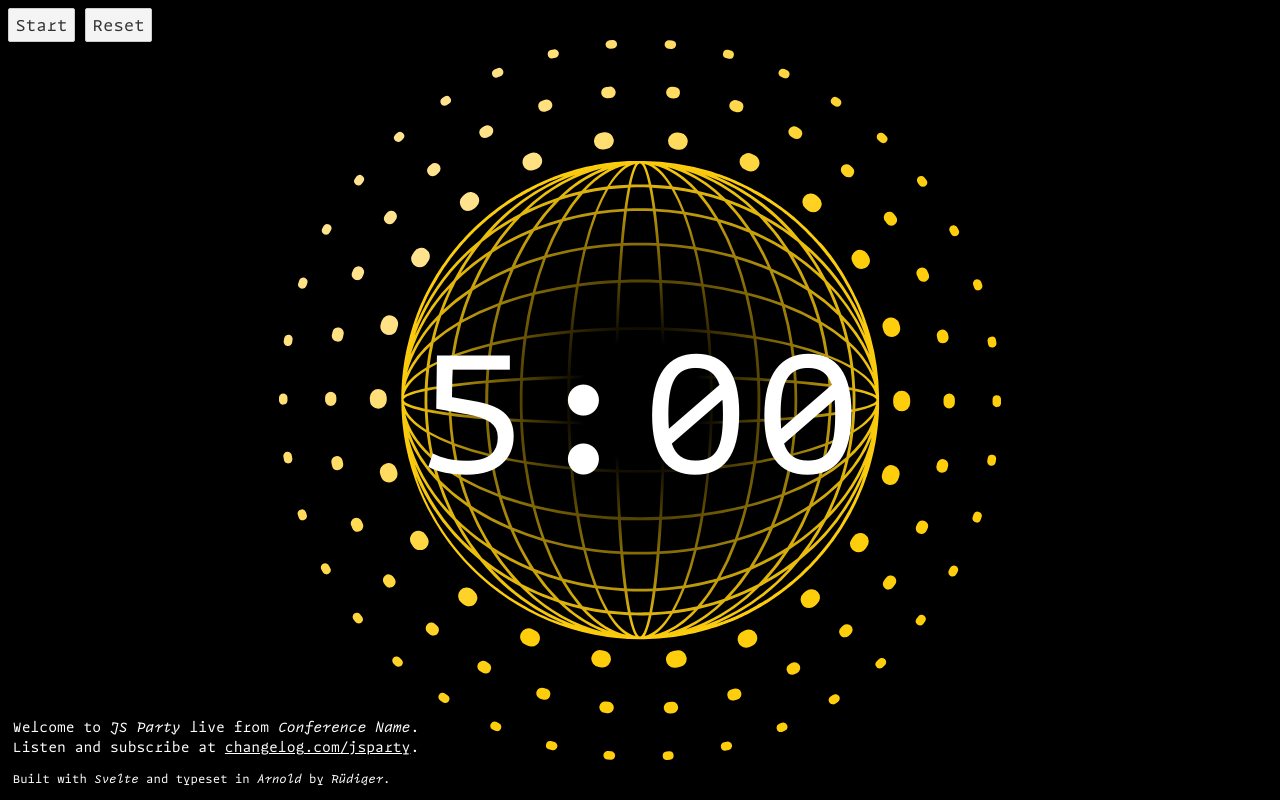
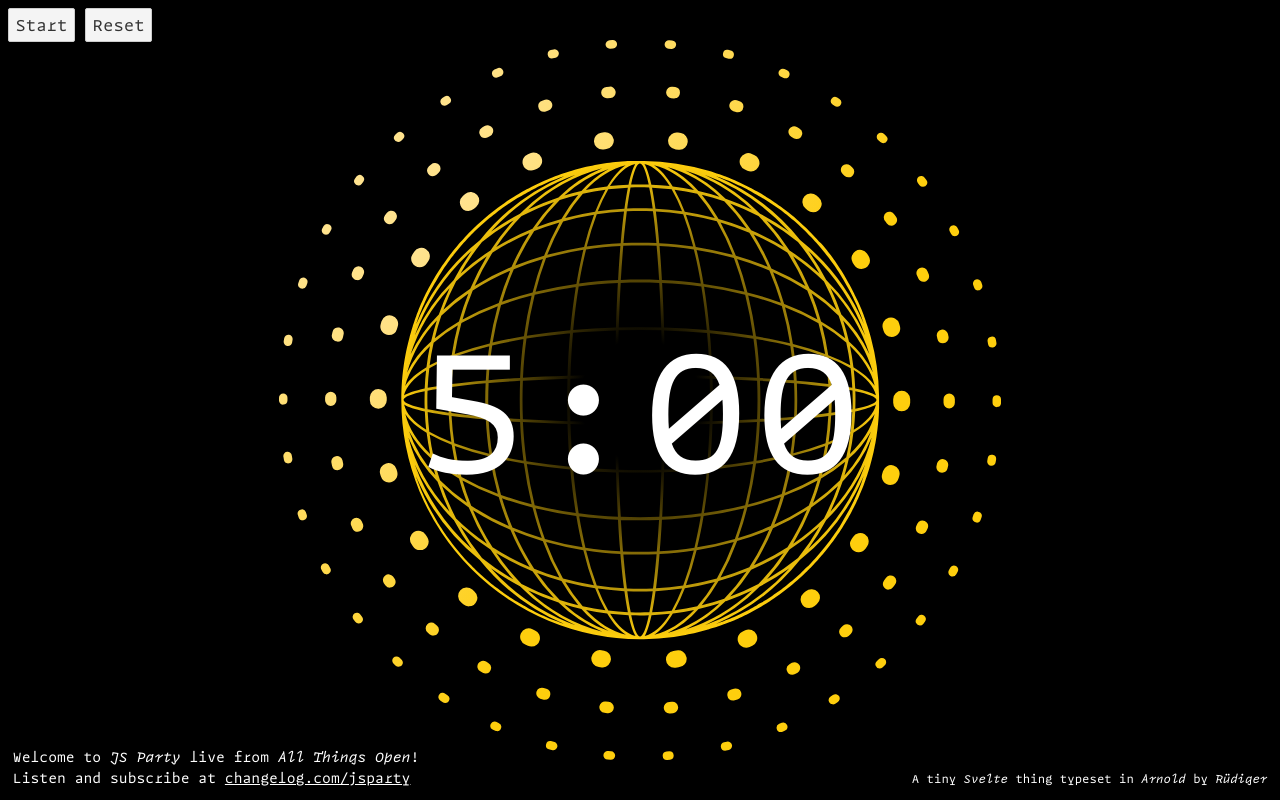
Before and after one commit to thechangelog/lightning-chats-timer, a Svelte app: page / in a window 1280 px wide. Built offline with nearby package versions, Linux system fonts and the light colour scheme; a web font is replaced by a local one.

Commit message:
Rearrange the furniture

```diff
--- a/src/App.svelte
+++ b/src/App.svelte
@@ -1,37 +1,46 @@
 <script>
-	import Timer from './Timer.svelte';
+  import Timer from "./Timer.svelte";
   export let podcast;
+  export let conference;
   export let duration;
   export let subscribeUrl;
 </script>
 
 <style>
- .cta {
+ .cta, .credit {
    font-size: 0.75em;
    position: absolute;
-   bottom: 1vw;
-   left: 1vw;
    max-width: 500px;
  }
+ .cta {
+  bottom: 1vw;
+  left: 1vw;
+ }
+ .credit {
+  bottom: 1vw;
+  right: 1vw;
+ }
+ .cta p, .credit p {
+  line-height: 1.5em;
+  margin-bottom: 0;
+ }
  .cta p {
-   font-size: calc(1em + 0.125vw);
-   line-height: 1.5em;
+  font-size: calc(1em + 0.125vw);
  }
- .cta p:last-child {
-   margin-bottom: 0;
- }
- .cta p.small {
-   font-size: 0.95em;
+ .credit p {
+  font-size: 0.95em;
  }
 </style>
 
 <div class="cta">
   <p>
-    Welcome to <em>{podcast}</em> live from <em>Conference Name</em>.<br />
-    Listen and subscribe at <u>{subscribeUrl}</u>.
+    Welcome to <em>{podcast}</em> live from <em>{conference}</em>!<br />
+    Listen and subscribe at <u>{subscribeUrl}</u>
   </p>
-  <!-- TODO: We need to buy this license if we end up using this font. -->
-  <p class="small">Built with <em>Svelte</em> and typeset in <em>Arnold</em> by <em>Rüdiger</em>.</p>
+</div>
+
+<div class="credit">
+  <p>A tiny <em>Svelte</em> thing typeset in <em>Arnold</em> by <em>Rüdiger</em></p>
 </div>
 
 <Timer duration={duration} />
--- a/src/Timer.svelte
+++ b/src/Timer.svelte
@@ -68,7 +68,7 @@
     }
   }
 
-	h1 {
+  h1 {
     color: #ffffff;
   }
 
--- a/src/main.js
+++ b/src/main.js
@@ -1,13 +1,14 @@
 import App from "./App.svelte";
 
 const app = new App({
-	target: document.body,
-	props: {
-		podcast: "JS Party",
-		subscribeUrl: "changelog.com/jsparty",
+  target: document.body,
+  props: {
+    podcast: "JS Party",
+    conference: "All Things Open",
+    subscribeUrl: "changelog.com/jsparty",
     duration: 300, // seconds
     buzzer: ""
-	}
+  }
 });
 
 export default app;
```
